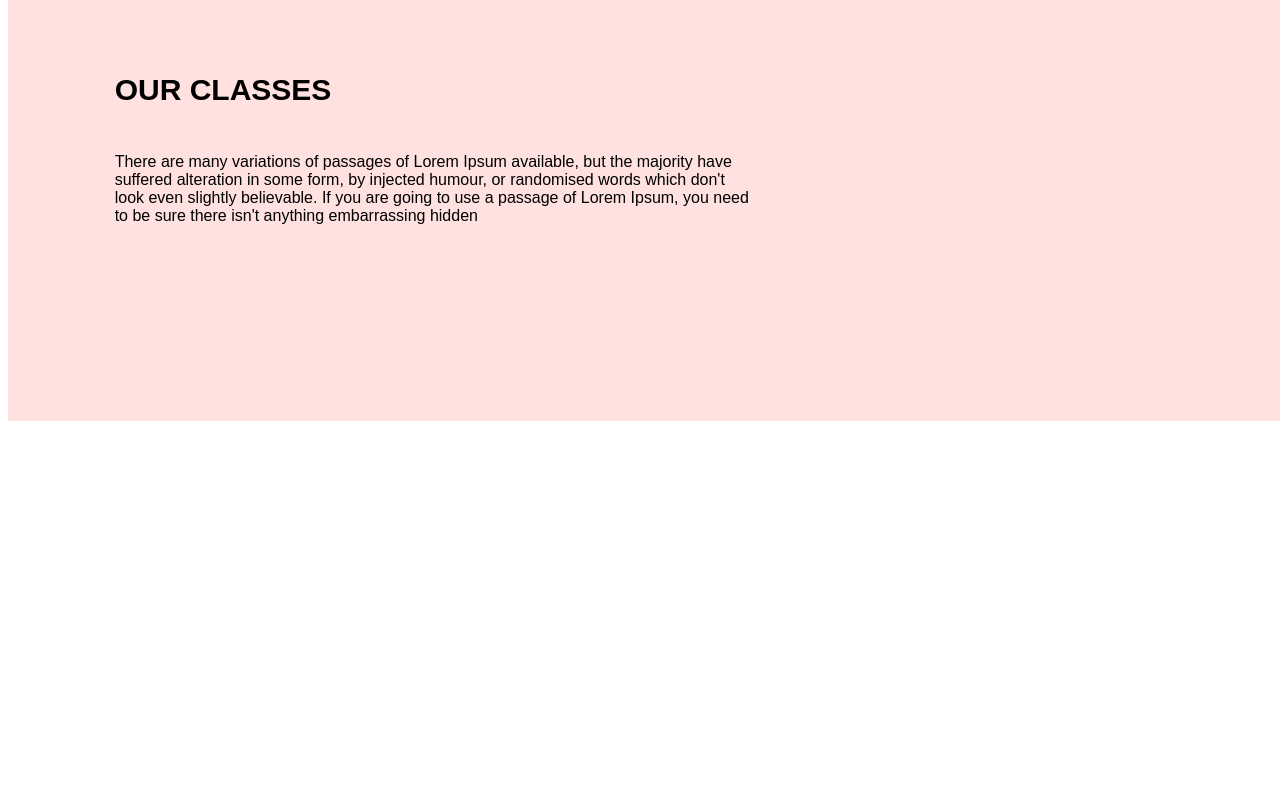
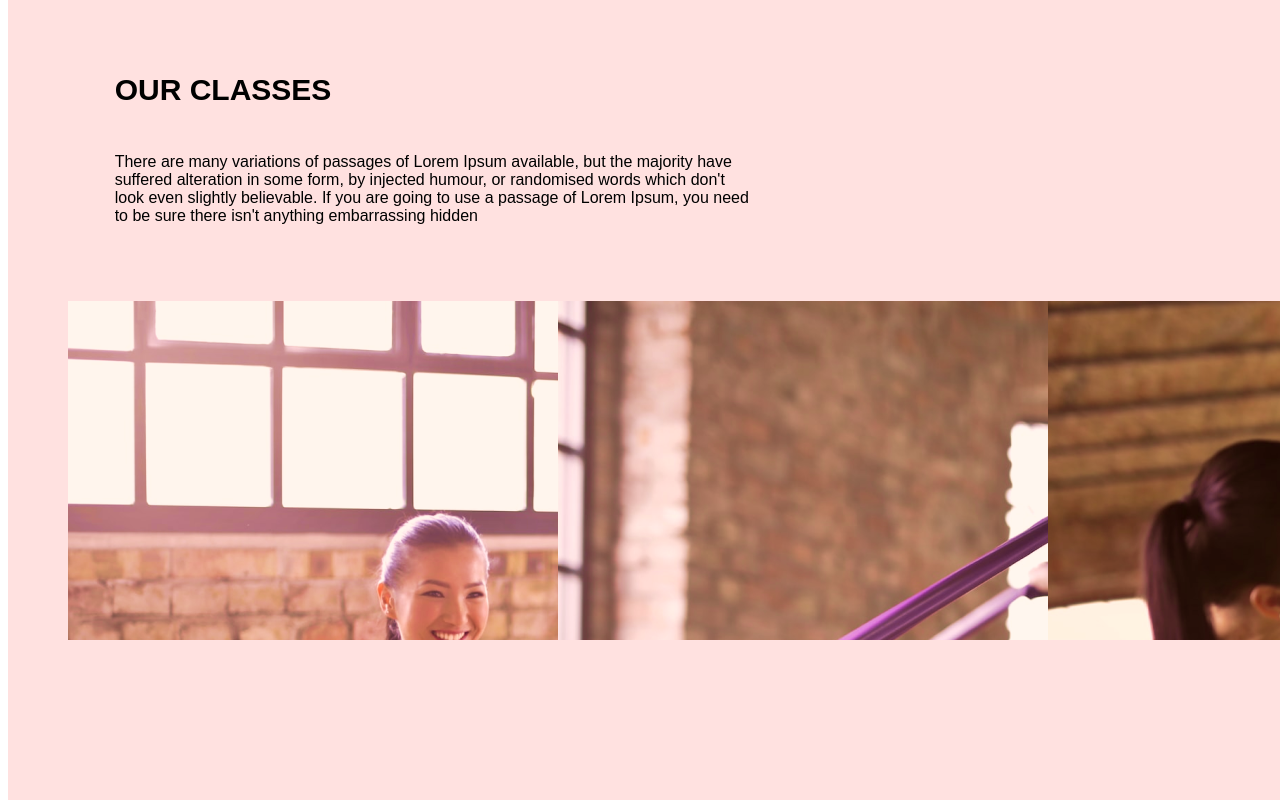
Before and after one commit to fahad39/gym-app, a React (Vite) app: page / in a window 1280 px wide. Shown: the part 2356-3156 px from the top of the page. Before the commit the page ends 2777 px from the top, so only its background shows below. Built offline with nearby package versions, Linux system fonts and the light colour scheme.

Commit message:
classes page completed

```diff
--- /dev/null
+++ b/src/scenes/ourClasses/Class.tsx
@@ -0,0 +1,44 @@
+
+
+type Props = {
+   name:string,
+   description?:string,
+   image:string
+}
+
+const Class = ({name,description,image}: Props) => {
+
+    const overlayStyles=`
+        p-5
+        absolute
+        z-30
+        flex
+        h-[380px]
+        w-[450px]
+        flex-col
+        items-center
+        justify-center
+        whitespace-normal
+        bg-primary-500
+        text-center
+        text-white
+        opacity-0
+        transition
+        duration-500
+        hover:opacity-90
+    `
+
+  return (
+    <li
+        className="relative mx-5 inline-block h-[380px] w-[450px]"
+    >
+        <div className={overlayStyles}>
+            <p className="text-2xl">{name}</p>
+            <p className="mt-5">{description}</p>
+        </div>
+        <img alt={image} src={image} />
+    </li>
+  )
+}
+
+export default Class
--- a/src/scenes/ourClasses/index.tsx
+++ b/src/scenes/ourClasses/index.tsx
@@ -1,11 +1,43 @@
-import { SelectedPage } from '@/shared/types'
+import { ClassType, SelectedPage } from '@/shared/types'
 import image3 from "@/assets/image3.png"
 import image4 from "@/assets/image4.png"
 import image5 from "@/assets/image5.png"
 import image6 from "@/assets/image6.png"
 import { motion } from 'framer-motion'
 import Htext from '@/shared/Htext'
+import Class from './Class'
 
+
+const classes: Array<ClassType>=[
+    {
+        name:"Weight Training Classes",
+        description:"There are many variations of passages of Lorem Ipsum available, but the majority have suffered alteration in some form, by injected humour, or randomised words which don't look even slightly believable. If you are going to use a passage of Lorem Ipsum, you need to be sure there isn't anything embarrassing hidden",
+        image:image3
+    },
+    {
+        name:"Yoga Classes",
+        image:image4
+    },
+    {
+        name:"Ab core Classes",
+        image:image5
+    },
+    {
+        name:"Adventure Classes",
+        description:"There are many variations of passages of Lorem Ipsum available, but the majority have suffered alteration in some form, by injected humour, or randomised words which don't look even slightly believable. If you are going to use a passage of Lorem Ipsum, you need to be sure there isn't anything embarrassing hidden",
+        image:image6
+    },
+    {
+        name:"Fitness Classes",
+        description:"There are many variations of passages of Lorem Ipsum available, but the majority have suffered alteration in some form, by injected humour, or randomised words which don't look even slightly believable. If you are going to use a passage of Lorem Ipsum, you need to be sure there isn't anything embarrassing hidden",
+        image:image3
+    },
+    {
+        name:"Training Classes",
+        description:"There are many variations of passages of Lorem Ipsum available, but the majority have suffered alteration in some form, by injected humour, or randomised words which don't look even slightly believable. If you are going to use a passage of Lorem Ipsum, you need to be sure there isn't anything embarrassing hidden",
+        image:image5
+    },
+]
 
 type Props = {
     setSelectedPage:(value:SelectedPage)=>void
@@ -39,6 +71,24 @@ const OurClasses = ({setSelectedPage}: Props) => {
                 </div>
 
             </motion.div>
+            <div
+                className='mt-10 h-[355px] w-full overflow-x-auto overflow-y-hidden'
+            >
+                <ul
+                    className='w-[28000px] whitespace-nowrap'
+                >
+                    {
+                        classes.map((item:ClassType,index)=>(
+                            <Class
+                                key={`${item.name}-${index}`}
+                                name={item.name}
+                                description={item.description}
+                                image={item.image}
+                            />
+                        ))
+                    }
+                </ul>
+            </div>
         </motion.div>
 
     </section>
--- a/src/shared/types.ts
+++ b/src/shared/types.ts
@@ -12,3 +12,9 @@ export interface BenefitType{
   title:string,
   description:string
 }
+
+export interface ClassType{
+  name:string,
+  description?:string,
+  image:string
+}
```
